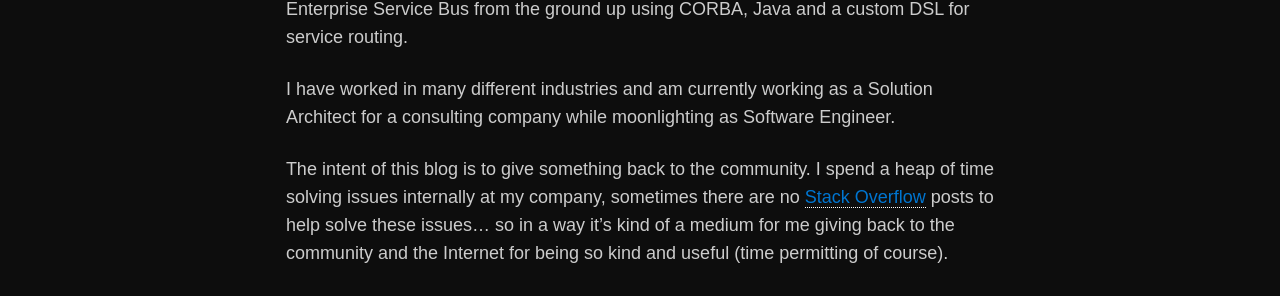
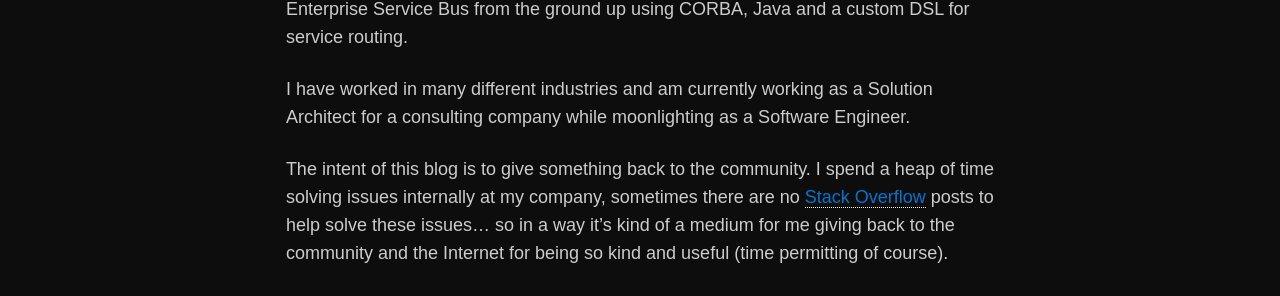
Before and after one commit to brooms/brooms.github.io, a Jekyll site: the page built from about/index.md, in a window 1280 px wide. Shown: the part 1384-1680 px from the top of the page. Built offline with Jekyll 4.4.1, drawn with Linux system fonts in a browser that asks for light colours; nearby versions of some CDN libraries.

Commit message:
Fixed minor grammatical error

```diff
--- a/about/index.md
+++ b/about/index.md
@@ -12,7 +12,7 @@ That's me... gripping too hard, clenching and not shifting my weight properly. I
 
 I've been working in the industry for over 10 years now, starting in defense for the Department of Science and Technology here in Australia. From there I moved into the private sector working for a large utilities company in the early 2000's developing an Enterprise Service Bus from the ground up using CORBA, Java and a custom DSL for service routing.
 
-I have worked in many different industries and am currently working as a Solution Architect for a consulting company while moonlighting as Software Engineer.
+I have worked in many different industries and am currently working as a Solution Architect for a consulting company while moonlighting as a Software Engineer.
 
 The intent of this blog is to give something back to the community. I spend a heap of time solving issues internally at my company, sometimes there are no [Stack Overflow](http://stackoverflow.com) posts to help solve these issues... so in a way it's kind of a medium for me giving back to the community and the Internet for being so kind and useful (time permitting of course).
 
```
